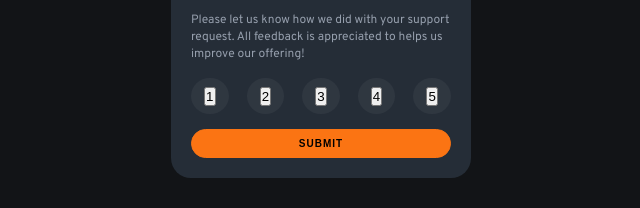
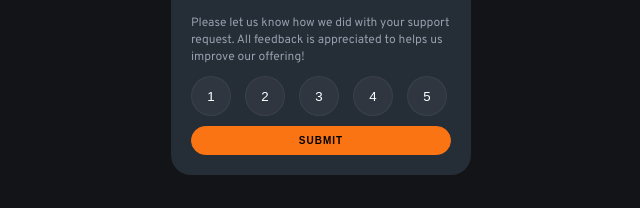
Before and after one commit to iEerii/interactive-react, a React (Vite) app: page / in a window 1280 px wide. Shown: the part 366-574 px from the top of the page, without its empty margins (319-959 px from the left). Built offline with nearby package versions, Linux system fonts and the light colour scheme.

Commit message:
add styles to buttons

```diff
--- a/src/styles/survey.css
+++ b/src/styles/survey.css
@@ -1,38 +1,43 @@
+.btnOption {
+    background-color: #fff7f70c;
+    border: .1rem solid #fff7f70c;
+    border-radius: 50%;
+    cursor: pointer;
+    color: var(--white);
+    font-weight: 500;
+    height: 4rem;
+    width: 4rem;
+}
+
+.btnOption:hover {
+    background-color: var(--orange);
+    color: var(--darkBlue);
+    font-weight: 500;
+}
+
 .btnSubmit {
     background-color: var(--orange);
     border: .1rem solid var(--orange);
     border-radius: 2rem;
+    color: black;
     cursor: pointer;
-    padding: .8rem;
-    width: 100%;
-    color: black;
-    display: flex;
     font-size: 1rem;
     font-weight: 700;
-    justify-content: center;
     letter-spacing: .1rem;
-    text-decoration: none;
+    padding: .8rem;
     text-transform: uppercase;
-    text-align: center;
+    width: 100%;
+}
+
+.btnSubmit:hover {
+    background-color: var(--white);
+    border: .1rem solid var(--white);
 }
 
 .surveyNumber {
     display: flex;
     flex-direction: row;
-    gap: 1.8rem;
+    gap: 1.4rem;
     list-style: none;
     padding: 1rem 0 1rem;
 }
-
-.surveyNumber li {
-    align-items: center;
-    background-color: #fff7f70c;
-    border-radius: 50%;
-    color: var(--white);
-    cursor: pointer;
-    display: flex;
-    height: 3.6rem;
-    justify-content: center;
-    margin: .5rem 0;
-    width: 4rem;
-}
```
